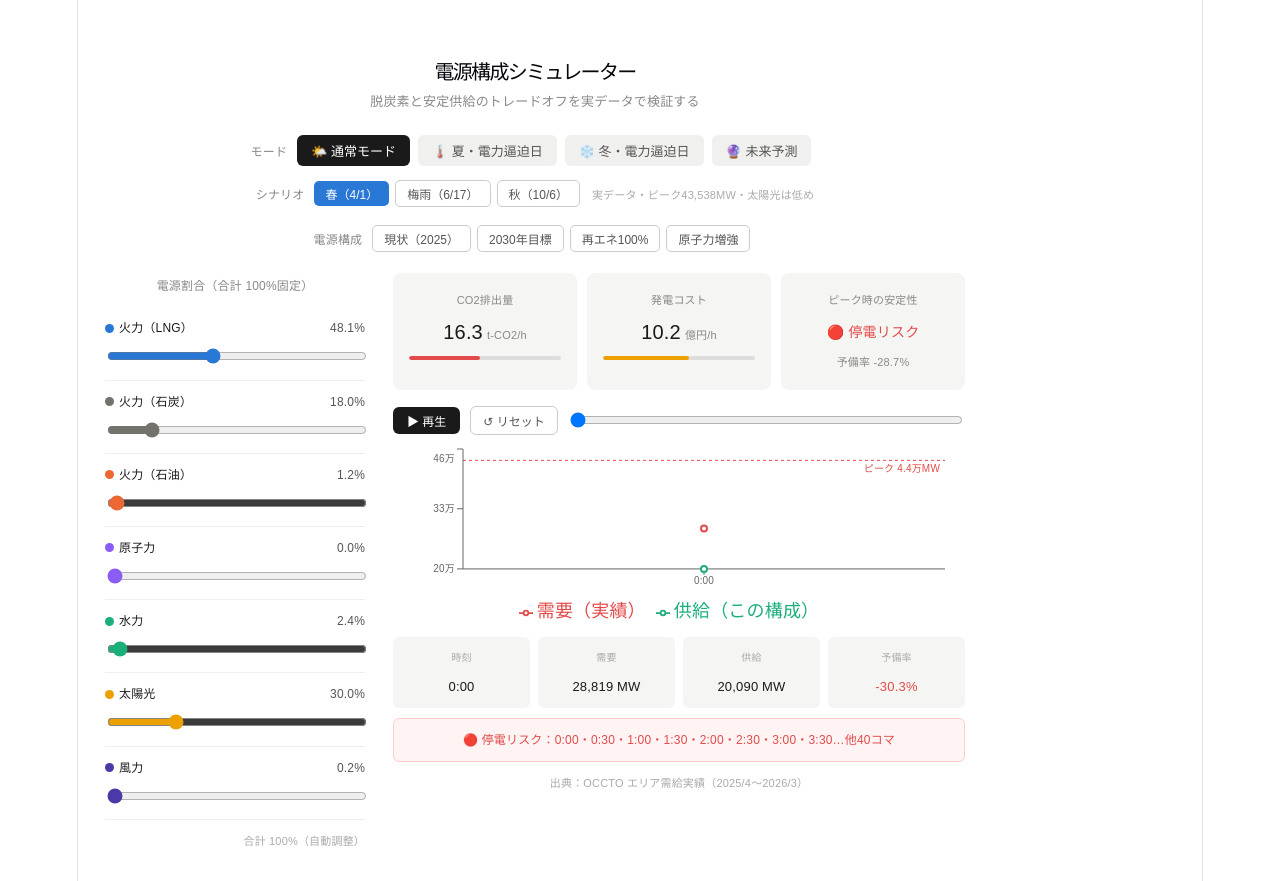
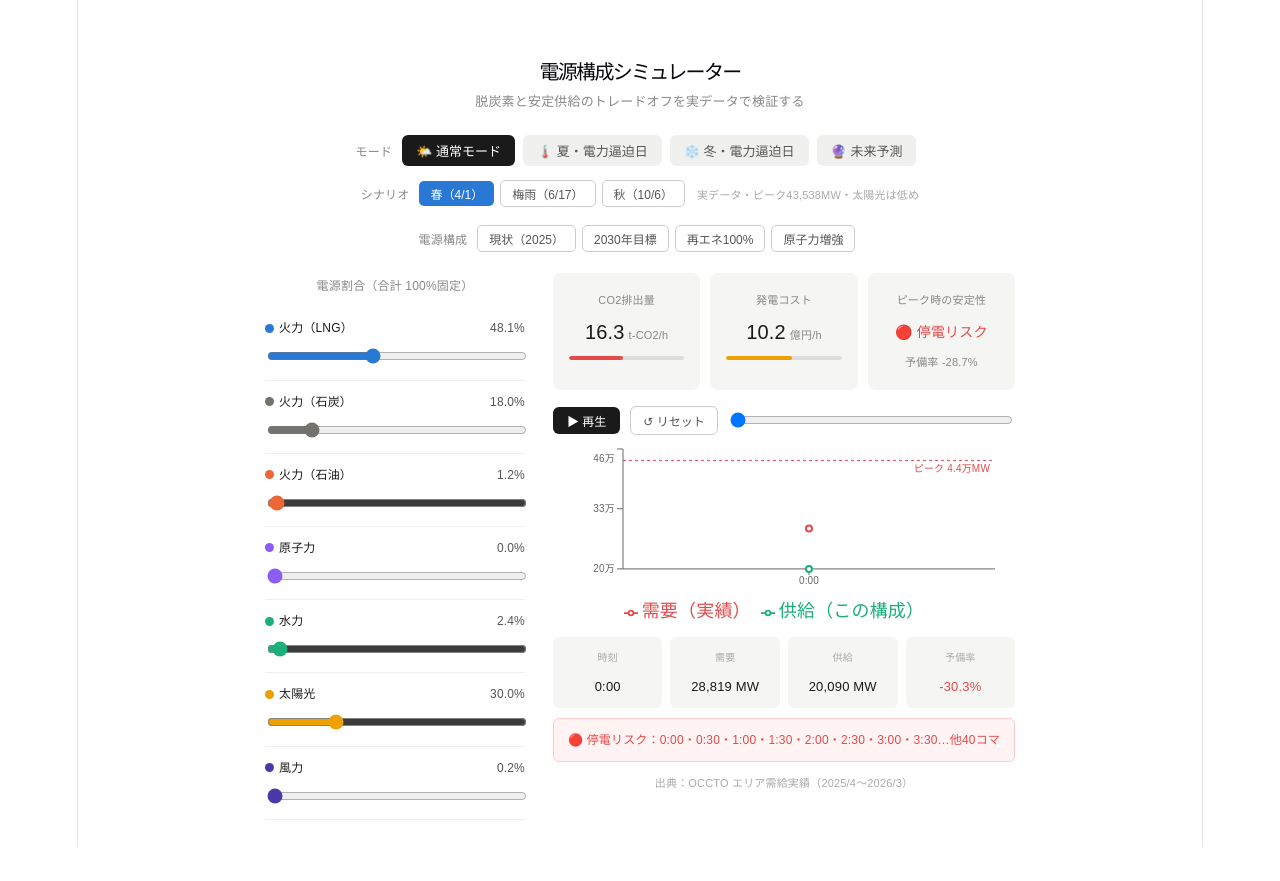
Before and after one commit to Nishiyama1204/Watt-if, a React (Vite) app in the folder energy-simulator/: page / in a window 1280 px wide. After the commit the page ends 847 px from the top, so only its background shows below. Built offline with nearby package versions, Linux system fonts and the light colour scheme.

Commit message:
UIを中央寄りに変更

```diff
--- a/energy-simulator/src/App.jsx
+++ b/energy-simulator/src/App.jsx
@@ -526,7 +526,7 @@ export default function App() {
   };
 
   return (
-    <div style={{ padding:"1.5rem", fontFamily:"sans-serif", maxWidth:860, color:"#1a1a1a" }}>
+    <div style={{ padding:"1.5rem", fontFamily:"sans-serif", maxWidth:860,margin: "0 auto", color:"#1a1a1a" }}>
 
       {/* タイトル */}
       <h1 style={{ fontSize:20, fontWeight:500, marginBottom:4 }}>電源構成シミュレーター</h1>
@@ -600,7 +600,6 @@ export default function App() {
               </div>
             );
           })}
-          <div style={{ fontSize:11, color:"#aaa", paddingTop:8, textAlign:"right" }}>合計 100%（自動調整）</div>
         </div>
 
         {/* コンテンツエリア */}
```
